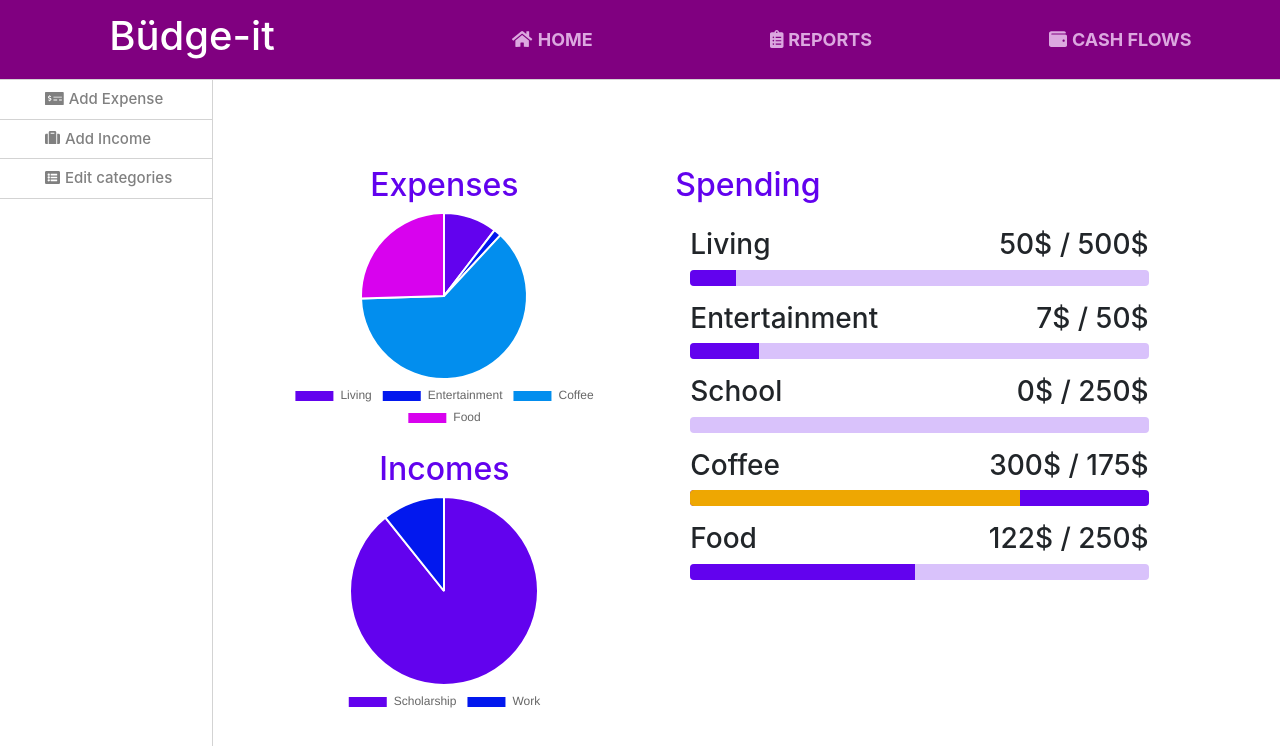
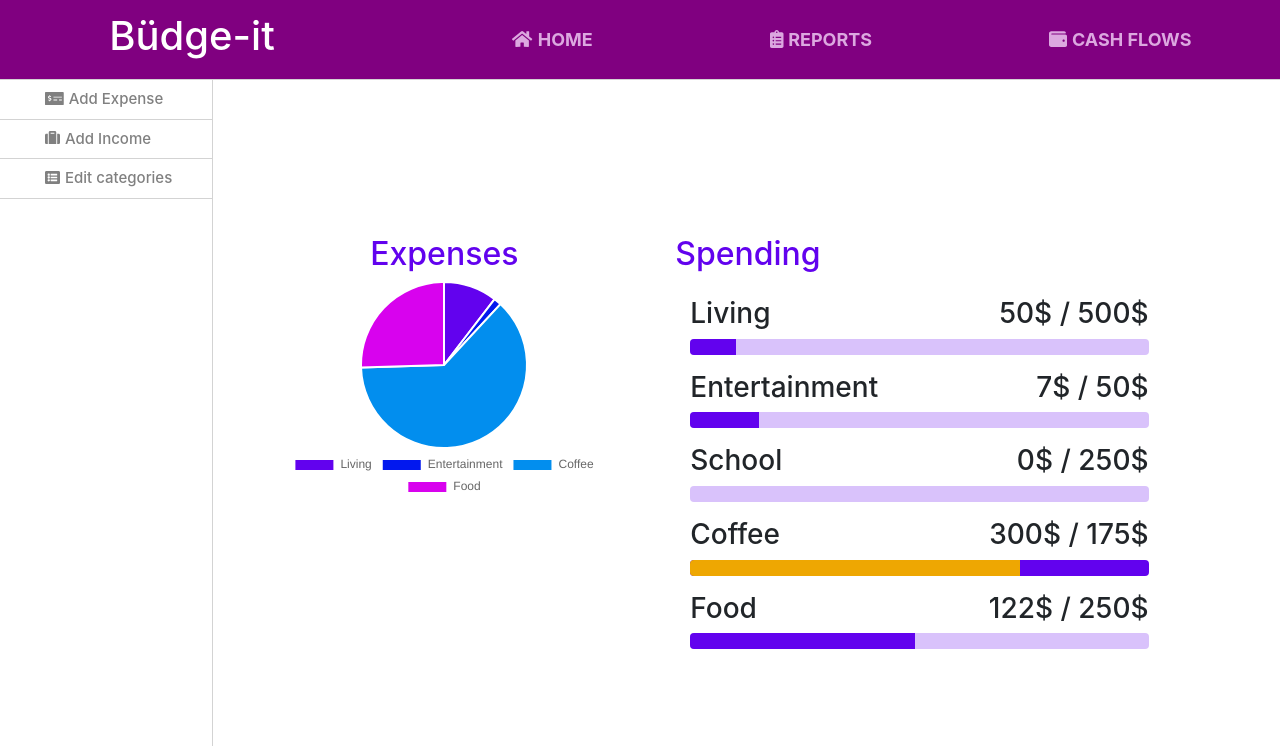
Before and after one commit to Nethermane/react_HCI_325, a React (Create React App) app: page / in a window 1280 px wide. Shown: the top 746 px of the page. Built offline with nearby package versions, Linux system fonts and the light colour scheme.

Commit message:
Remove income pie chart

```diff
--- a/src/pages/Home.jsx
+++ b/src/pages/Home.jsx
@@ -208,8 +208,6 @@ function Home(props) {
               <h2 class="fg-purple cal">Expenses</h2>
               <Pie data={expense_categories}/>
               <div class="spacer" />
-              <h2 class="fg-purple cal">Incomes</h2>
-              <Pie data={income_categories}/>
             </Col>
             <Col md={6}>
               <h2 class="fg-purple">Spending</h2>
```
